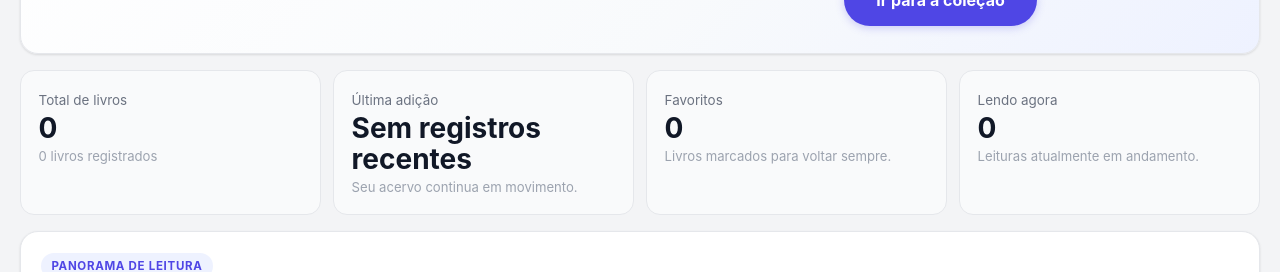
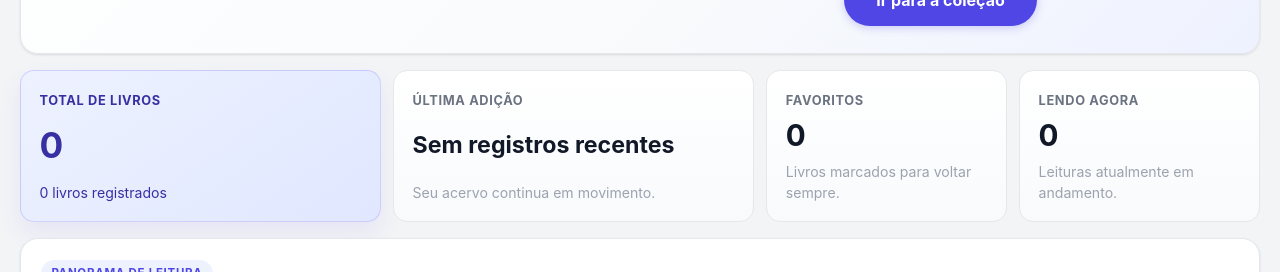
Before and after one commit to luan-sampaio/acervo-web, a React (Vite) app in the folder frontend/: page / in a window 1280 px wide. Both pictures are taken after a click on the button "Painel". Shown: the part 261-533 px from the top of the page. Built offline with nearby package versions, Linux system fonts and the light colour scheme; no server answers.

Commit message:
style: destaca e reorganiza os cards de metricas do painel

```diff
--- a/frontend/src/components/DashboardOverview.jsx
+++ b/frontend/src/components/DashboardOverview.jsx
@@ -35,13 +35,13 @@ export default function DashboardOverview({
       </section>
 
       <section className="dashboard-stats">
-        <article className="stat-card dashboard-stat-card">
+        <article className="stat-card dashboard-stat-card dashboard-stat-card-primary">
           <span>Total de livros</span>
           <strong>{totalBooks}</strong>
           <p>{totalBooks === 1 ? '1 livro registrado' : `${totalBooks} livros registrados`}</p>
         </article>
 
-        <article className="stat-card dashboard-stat-card">
+        <article className="stat-card dashboard-stat-card dashboard-stat-card-wide">
           <span>Última adição</span>
           <strong>{latestAdditionLabel}</strong>
           <p>Seu acervo continua em movimento.</p>
--- a/frontend/src/index.css
+++ b/frontend/src/index.css
@@ -452,20 +452,24 @@ button { cursor: pointer; }
 
 .dashboard-stats {
   display: grid;
-  grid-template-columns: repeat(4, 1fr);
+  grid-template-columns: 1.2fr 1.2fr 0.8fr 0.8fr;
   gap: 0.75rem;
 }
 
 .dashboard-stat-card {
-  padding: 1rem 1.1rem;
+  padding: 1.1rem 1.15rem;
   border-radius: var(--r-lg);
-  background: var(--surface-2);
+  background: linear-gradient(180deg, #FFFFFF 0%, #F8FAFC 100%);
   border: 1px solid var(--border);
+  min-height: 9.5rem;
+  display: flex;
+  flex-direction: column;
+  justify-content: space-between;
 }
 
 .dashboard-stat-card strong {
   display: block;
-  font-size: 1.75rem;
+  font-size: 1.85rem;
   font-weight: 700;
   line-height: 1.1;
   color: var(--text);
@@ -474,14 +478,39 @@ button { cursor: pointer; }
 .dashboard-stat-card > span {
   display: block;
   color: var(--muted);
-  font-size: 0.84rem;
-  margin-bottom: 0.2rem;
+  font-size: 0.8rem;
+  margin-bottom: 0.35rem;
+  font-weight: 700;
+  letter-spacing: 0.05em;
+  text-transform: uppercase;
 }
 
 .dashboard-stat-card p {
-  margin: 0.2rem 0 0;
+  margin: 0.45rem 0 0;
   color: var(--muted-2);
-  font-size: 0.82rem;
+  font-size: 0.88rem;
+  line-height: 1.5;
+}
+
+.dashboard-stat-card-primary {
+  background: linear-gradient(145deg, #EEF2FF 0%, #E0E7FF 100%);
+  border-color: rgba(79, 70, 229, 0.18);
+  box-shadow: 0 12px 24px rgba(79, 70, 229, 0.08);
+}
+
+.dashboard-stat-card-primary > span,
+.dashboard-stat-card-primary p {
+  color: var(--primary-strong);
+}
+
+.dashboard-stat-card-primary strong {
+  font-size: 2.2rem;
+  color: var(--primary-strong);
+}
+
+.dashboard-stat-card-wide strong {
+  font-size: 1.45rem;
+  line-height: 1.25;
 }
 
 .dashboard-reading-panel {
```
